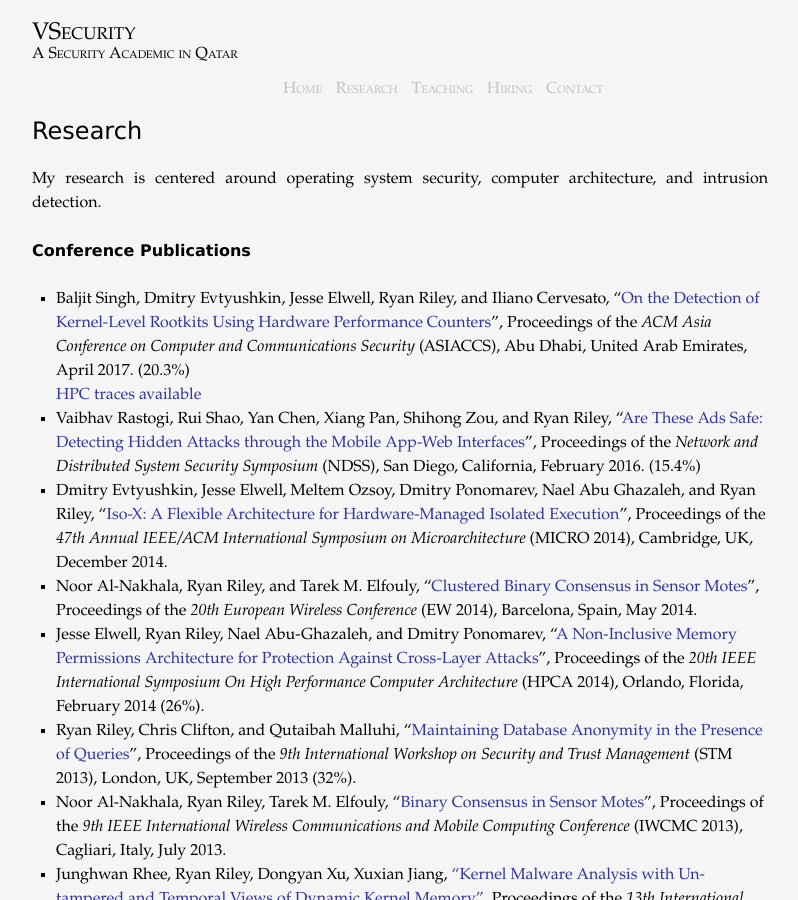
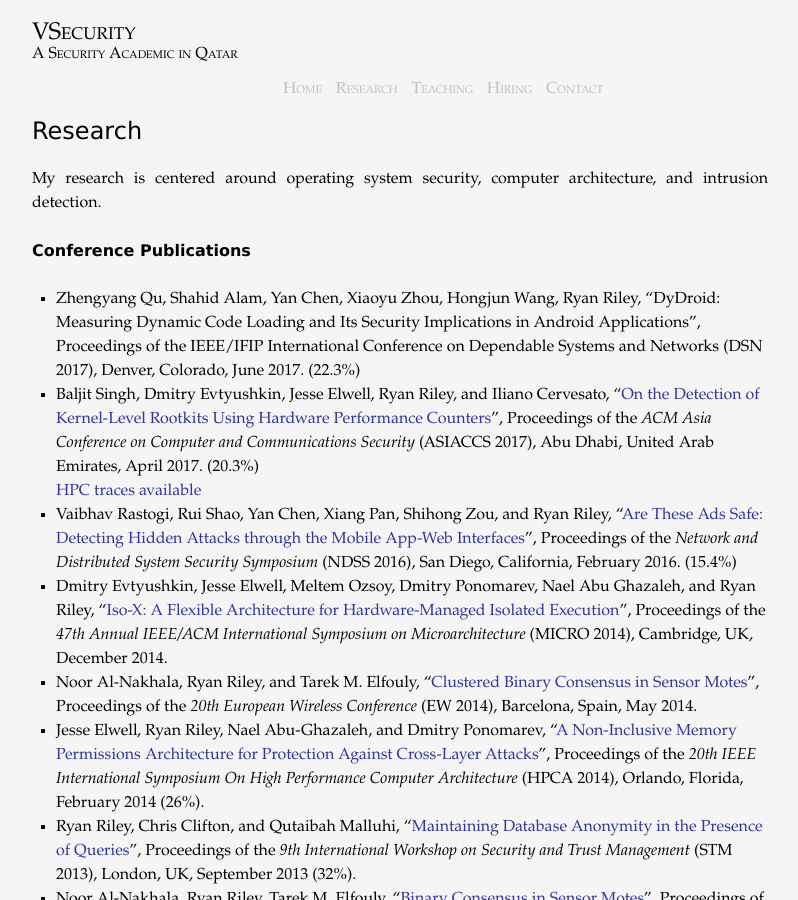
Before and after one commit to rriley/website, a Jekyll site: the page built from research/index.md, in a window 1280 px wide and 900 px high. Shown: the whole window, without its empty margins (240-1038 px from the left). Built offline with Jekyll 4.4.1, drawn with Linux system fonts in a browser that asks for light colours.

Commit message:
Updating publication list

```diff
--- a/research/index.md
+++ b/research/index.md
@@ -8,9 +8,10 @@ title: Research
 My research is centered around operating system security, computer architecture, and intrusion detection.
 
 ## Conference Publications
-  * Baljit Singh, Dmitry Evtyushkin, Jesse Elwell, Ryan Riley, and Iliano Cervesato, "[On the Detection of Kernel-Level Rootkits Using Hardware Performance Counters](/pubs/asiaccs17.pdf)", Proceedings of the *ACM Asia Conference on Computer and Communications Security* (ASIACCS), Abu Dhabi, United Arab Emirates, April 2017. (20.3%)
+  * Zhengyang Qu, Shahid Alam, Yan Chen, Xiaoyu Zhou, Hongjun Wang, Ryan Riley, "DyDroid: Measuring Dynamic Code Loading and Its Security Implications in Android Applications", Proceedings of the IEEE/IFIP International Conference on Dependable Systems and Networks (DSN 2017), Denver, Colorado, June 2017. (22.3%)
+  * Baljit Singh, Dmitry Evtyushkin, Jesse Elwell, Ryan Riley, and Iliano Cervesato, "[On the Detection of Kernel-Level Rootkits Using Hardware Performance Counters](/pubs/asiaccs17.pdf)", Proceedings of the *ACM Asia Conference on Computer and Communications Security* (ASIACCS 2017), Abu Dhabi, United Arab Emirates, April 2017. (20.3%)
     [HPC traces available](https://github.com/rriley/rootkitML-data)
-  * Vaibhav Rastogi, Rui Shao, Yan Chen, Xiang Pan, Shihong Zou, and Ryan Riley, "[Are These Ads Safe: Detecting Hidden Attacks through the Mobile App-Web Interfaces](/pubs/ndss2016.pdf)", Proceedings of the *Network and Distributed System Security Symposium* (NDSS), San Diego, California, February 2016. (15.4%)
+  * Vaibhav Rastogi, Rui Shao, Yan Chen, Xiang Pan, Shihong Zou, and Ryan Riley, "[Are These Ads Safe: Detecting Hidden Attacks through the Mobile App-Web Interfaces](/pubs/ndss2016.pdf)", Proceedings of the *Network and Distributed System Security Symposium* (NDSS 2016), San Diego, California, February 2016. (15.4%)
   * Dmitry Evtyushkin, Jesse Elwell, Meltem Ozsoy, Dmitry Ponomarev, Nael Abu Ghazaleh, and Ryan Riley, "[Iso-X: A Flexible Architecture for Hardware-Managed Isolated Execution](/pubs/micro14.pdf)", Proceedings of the *47th Annual IEEE/ACM International Symposium on Microarchitecture* (MICRO 2014), Cambridge, UK, December 2014.
   * Noor Al-Nakhala, Ryan Riley, and Tarek M. Elfouly, "[Clustered Binary Consensus in Sensor Motes](/pubs/ew2014.pdf)", Proceedings of the *20th European Wireless Conference* (EW 2014), Barcelona, Spain, May 2014.
   * Jesse Elwell, Ryan Riley, Nael Abu-Ghazaleh, and Dmitry Ponomarev, "[A Non-Inclusive Memory Permissions Architecture for Protection Against Cross-Layer Attacks](/pubs/hpca14.pdf)", Proceedings of the *20th IEEE International Symposium On High Performance Computer Architecture* (HPCA 2014), Orlando, Florida, February 2014 (26%).
```
